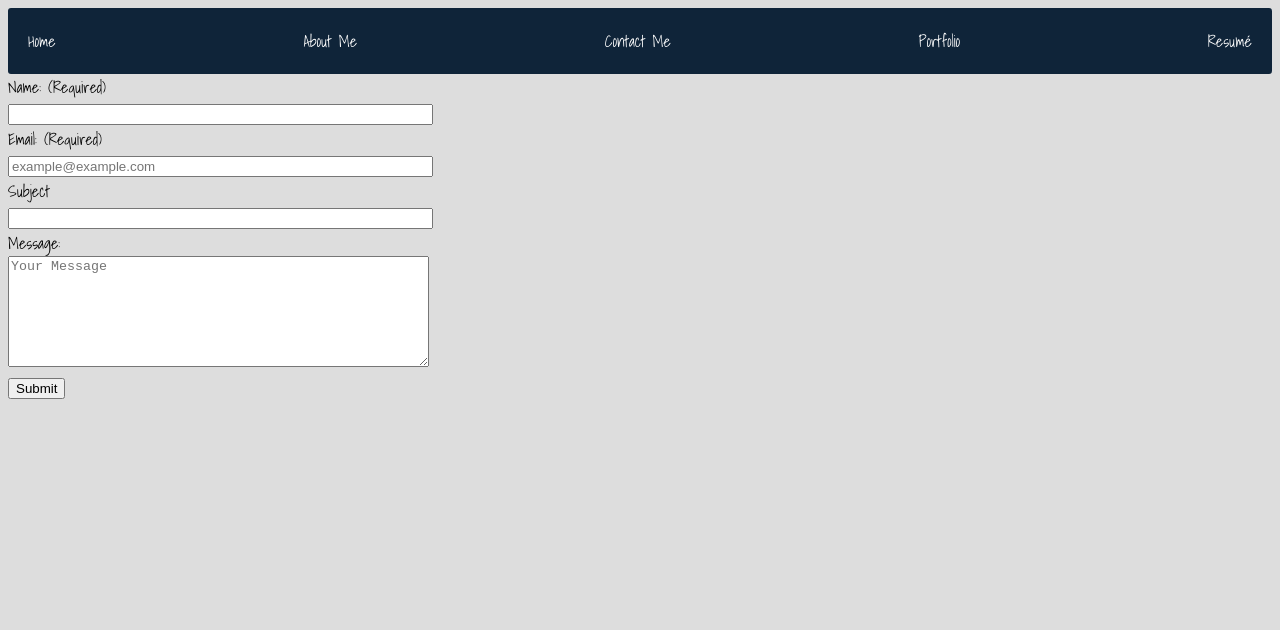
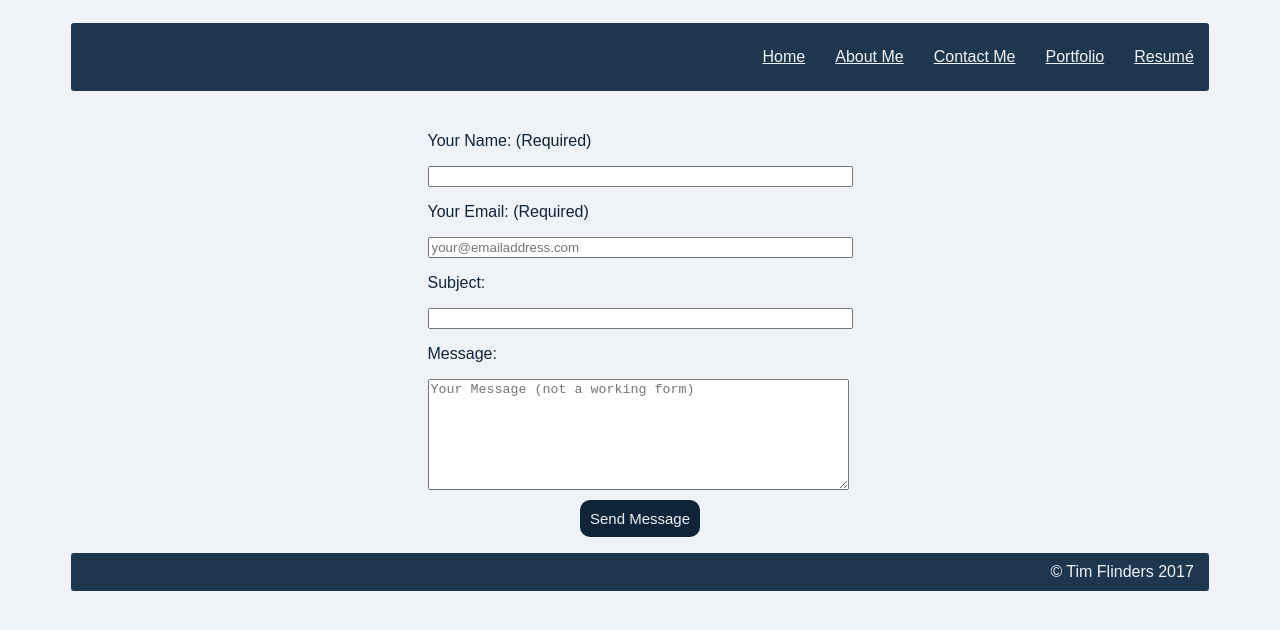
Before and after one commit to tflind/tflinders-portfolio, a plain HTML site: page Contactme.html in a window 1280 px wide. Drawn offline with Linux system fonts and the light colour scheme.

Commit message:
Centered Contact Page

```diff
--- a/Contactme.html
+++ b/Contactme.html
@@ -5,77 +5,49 @@
     <title>Contact Me | Tim Flinders</title>
     <link href="https://fonts.googleapis.com/css?family=Shadows+Into+Light" rel="stylesheet">
     <meta charset="UTF-8">
-    <title>About Me | Tim Flinders</title>
+    <link rel="stylesheet" type="text/css" href="styles.css" />
 
-    <style>
-        body{
-            background-color: #DDD;
-            font-family: 'Shadows Into Light', serif;
-        }
+</head>
 
-        .navsection{
-            display:flex;
-            justify-content: space-between;
-            width 80%;
-            background-color: #0F2439;
-            border-radius: 3px;
-            margin: 0 auto;
-            border-radius: 3px;
-            padding: 15px;
-        }
-
-        .navsection a{
-            color: #FFF;
-            font-family: 'Shadows Into Light', serif;
-            text-decoration: none;
-            padding: 5px;
-        }
-
-        .mytitle{
-            width: 100%
-            font-size: 25px;
-            margin: 50px 0px 30px 15px;
-            background-image: url('images/IMG_3027.jpg');
-        }
-        .homepagelink{
-            text-decoration: underline;
-        }
-
-
-    </style>
-</head>
 <body>
     <div class="container">
         <div class="navsection">
             <a href='home page.html'>Home</a>
-            <a href='#'>About Me</a>
+            <a href='Aboutme.html'>About Me</a>
             <a href='contactme.html'>Contact Me</a>
             <a href='portfolio.html'>Portfolio</a>
-            <a href='#'>Resum&eacute</a>
-
-    </div>
-</div>
-    <form id="contact_form" action="#" method="post">
-        <div class="row">
-            <label for="name">Name: (Required)</label><br/>
-            <input id="name" class="input" name="name" type"text" value="" size="50" required/><br/>
+            <a href='resumepage.html'>Resum&eacute</a>
         </div>
-        <div class="row">
-            <label for="email">Email: (Required)</label><br/>
-            <input id="email" class="input" name="email" type"email" value="" size="50" placeholder="example@example.com" required/><br/>
-        </div>
-        <div class="row">
-            <label for="subject">Subject</label><br/>
-            <input id="subject" class="input" name="subject" type"text" value="" size="50"/><br/>
-        </div>
-        <div class="row">
-            <label for="message">Message:</label><br/>
-            <textarea id="message" class="input" name="message" rows="7" cols="50" placeholder="Your Message"></textarea><br/>
+        <div class="contact-form">
+            <form id="contact_form" action="#" method="post">
+            <div class="contactrow">
+                <p><label for="name">Your Name: (Required)</label></p>
+                <p><input id="name" class="input" name="name" type"text" value="" size="50" required/></p>
+            </div>
+            <div class="contactrow">
+                <p><label for="email">Your Email: (Required)</label></p>
+                <p><input id="email" class="input" name="email" type"email" value="" size="50" placeholder="your@emailaddress.com" required/></p>
+            </div>
+            <div class="contactrow">
+                <p><label for="subject">Subject:</label></p>
+                <p><input id="subject" class="input" name="subject" type"text" value="" size="50"/></p>
+            </div>
+            <div class="contactrow">
+                <p><label for="message">Message:</label></p>
+                <p><textarea id="message" class="input" name="message" rows="7" cols="50" placeholder="Your Message (not a working form)"></textarea></p>
+            </div>
+            <div>
+                <div class="button">
+                    <a href="#">Send Message</a>
+                    </button>
+                </div>
+            </div>
+            </form>
         </div>
 
-        <div>
-            <input type="submit" value="Submit" />
+        <div class="footer">
+            <span>&copy; Tim Flinders 2017</span>
         </div>
-    </form>
+    </div>
 </body>
 </html>
--- a/styles.css
+++ b/styles.css
@@ -1,7 +1,96 @@
 body{
-    font-family: "Arimo", sans-serif;
-    background-image: url("images/blurrysky.jpg")
-    background-size: 100%;
+    font-family: 'Arimo', Helvetica, sans-serif;
+    background-color: #EFF2F7;
+    color: #0F2439;
 }
 
-.navsect
+.navsection {
+    display: flex;
+    justify-content: flex-end;
+    width: 100%;
+    background-color: #1E374F;
+    border-radius: 3px;
+    margin: 0 auto;
+    padding: 10px 0px 10px;
+}
+
+.navsection a{
+    color: #EFF2F7;
+    font-family: 'Arimo', sans-serif;
+    text-decoration: underline;
+    padding: 15px;
+}
+
+.container{
+    width: 90%;
+    height: 90%;
+    margin: 0 auto;
+    padding: 15px;
+    border-radius: 3px;
+}
+
+.topbar{
+    margin: 1px auto;
+    padding: 15px;
+    width: 100%;
+    background-color: #0F2439;
+    border-radius: 3px;
+    display: flex;
+    justify-content: flex-start;
+    color: #EFF2F7;
+}
+
+.title {
+    width: 100%;
+    height: 600px;
+    background-size: cover;
+    background-image: url("images/img_3027.jpg");
+    margin: 0 auto;
+    padding-top: 100px;
+}
+
+.title span {
+    color: #EFF2F7;
+    text-align: center;
+    font-size: 30px;
+    display: block;
+    padding: 25px;
+}
+.footer {
+    display: flex;
+    justify-content: flex-end;
+    width: 100%;
+    background-color: #1E374F;
+    border-radius: 3px;
+    margin: 0 auto;
+    padding: 10px 0px 10px;
+}
+.footer span {
+    color: #EFF2F7;
+    padding-right: 15px;
+}
+.button {
+    text-align: center;
+    display: block;
+    color: #EFF2F7;
+}
+
+.button a{
+     color: #EFF2F7;
+     font-family: 'Arimo', sans-serif;
+     text-decoration: none;
+    font-size: 15px;
+     padding: 10px;
+    background-color: #0F2439;
+    border-radius: 10px;
+ }
+.contactrow {
+    margin-top: 15px;
+}
+
+.contact-form {
+    margin-top: 25px;
+    margin-bottom: 25px;
+    display: flex;
+    justify-content: center;
+ }
```
Also changed, not shown: Aboutme.html (+10 -0 lines), Home Page.html (+11 -51 lines), portfolio.html (+19 -22 lines), resumepage.html (+10 -1 lines).
